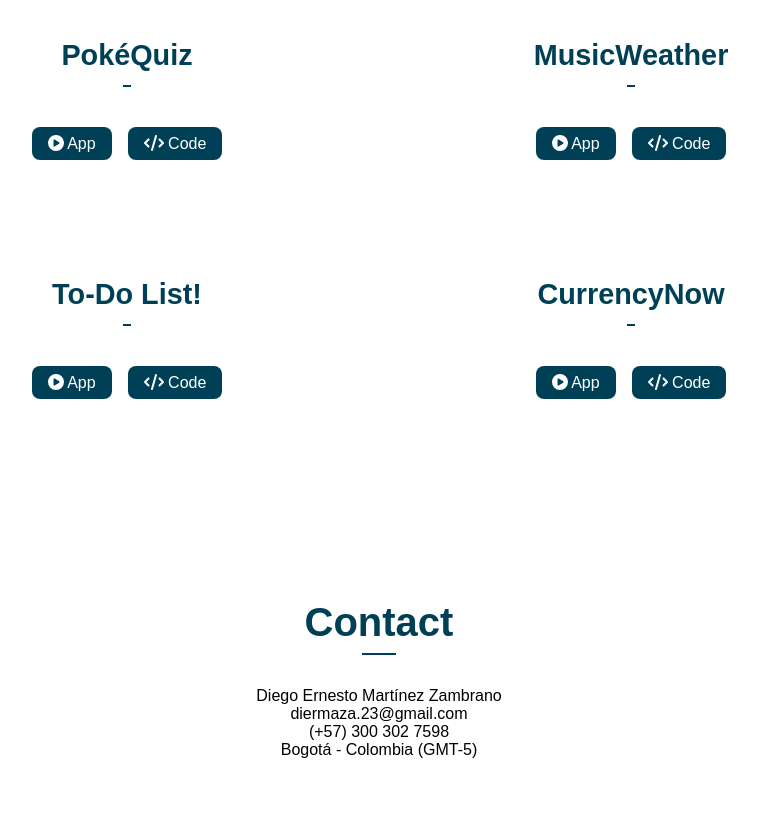
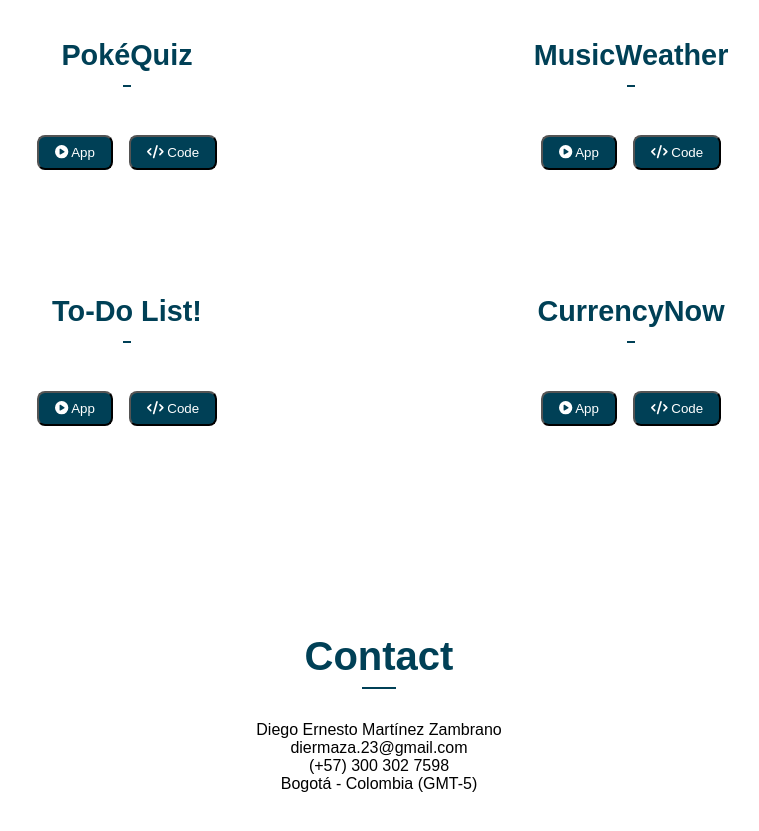
Before and after one commit to DiegoEMartinezZ/PortfolioWeb, a React (Create React App) app: page / in a window 1280 px wide. Shown: the part 2400-3231 px from the top of the page, without its empty margins (261-1020 px from the left). Built offline with nearby package versions, Linux system fonts and the light colour scheme.

Commit message:
se cambian los botones para que no se ejecute su funcion

```diff
--- a/src/components/about/styles.css
+++ b/src/components/about/styles.css
@@ -108,8 +108,8 @@ section.links-container {
   margin: 1rem auto;
 }
 
-a.view-site,
-a.view-code {
+button.view-site,
+button.view-code {
   padding: 0.5rem 1rem;
   margin: 0 0.5rem;
   border-radius: 0.5rem;
@@ -117,8 +117,8 @@ a.view-code {
   color: #fff;
 }
 
-a.view-site:hover,
-a.view-code:hover {
+button.view-site:hover,
+button.view-code:hover {
   background-color: #3ae7ff;
   color: #004056;
 }
@@ -160,8 +160,8 @@ footer {
     margin: auto;
   }
 
-  a.view-site,
-  a.view-code {
+  button.view-site,
+  button.view-code {
     padding: 0.5rem 0.5rem;
     margin: 0 0.5rem;
     border-radius: 0.5rem;
--- a/src/components/projects/ProjectSection.js
+++ b/src/components/projects/ProjectSection.js
@@ -9,12 +9,24 @@ export const ProjectSection = ({ title }) => {
         <h3 className="project-title"> {title} </h3>
         <div className="space"> </div>
         <section className="links-container">
-          <a href="/" className="view-site">
+          <button
+            href="/"
+            className="view-site"
+            onClick={() => {
+              alert("En mantenimiento");
+            }}
+          >
             <FontAwesomeIcon icon={faPlayCircle} /> App
-          </a>
-          <a href="/" className="view-code">
+          </button>
+          <button
+            href="/"
+            className="view-code"
+            onClick={() => {
+              alert("En mantenimiento");
+            }}
+          >
             <FontAwesomeIcon icon={faCode} /> Code
-          </a>
+          </button>
         </section>
       </article>
     </div>
```
